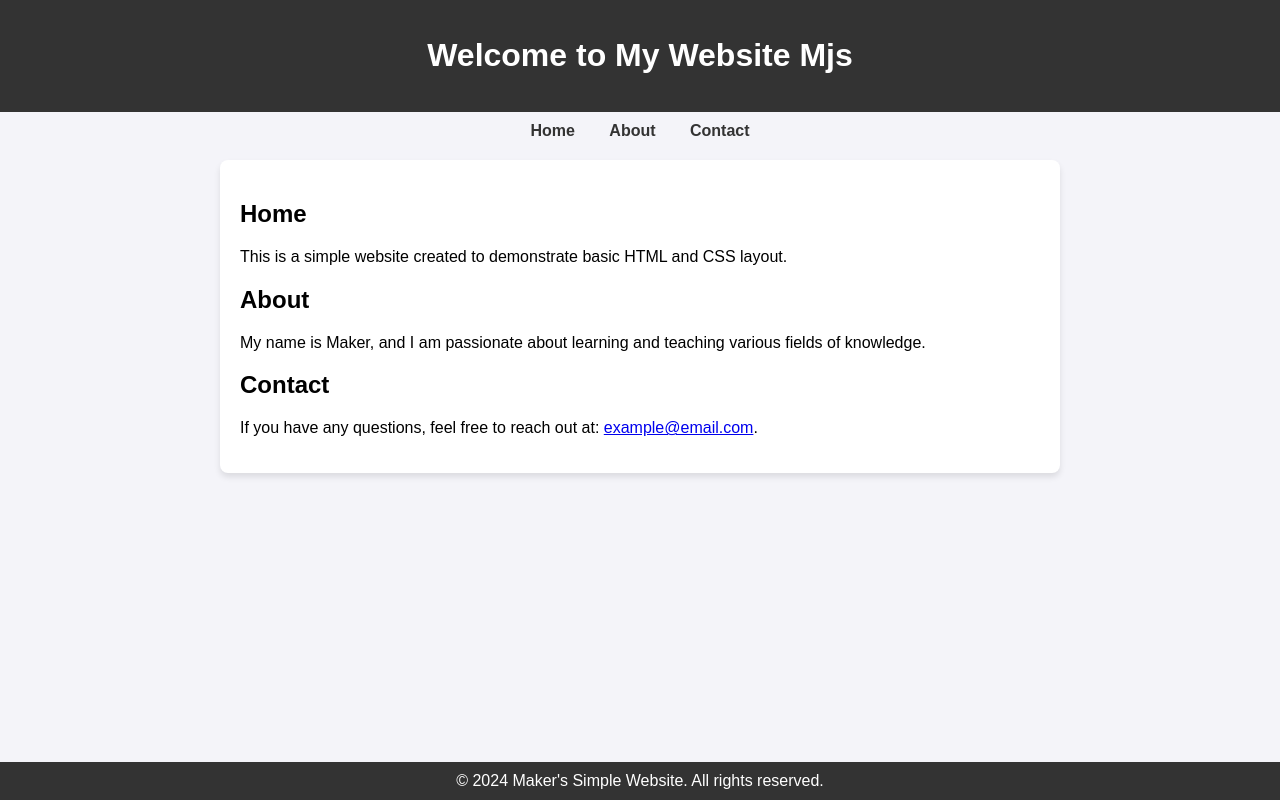
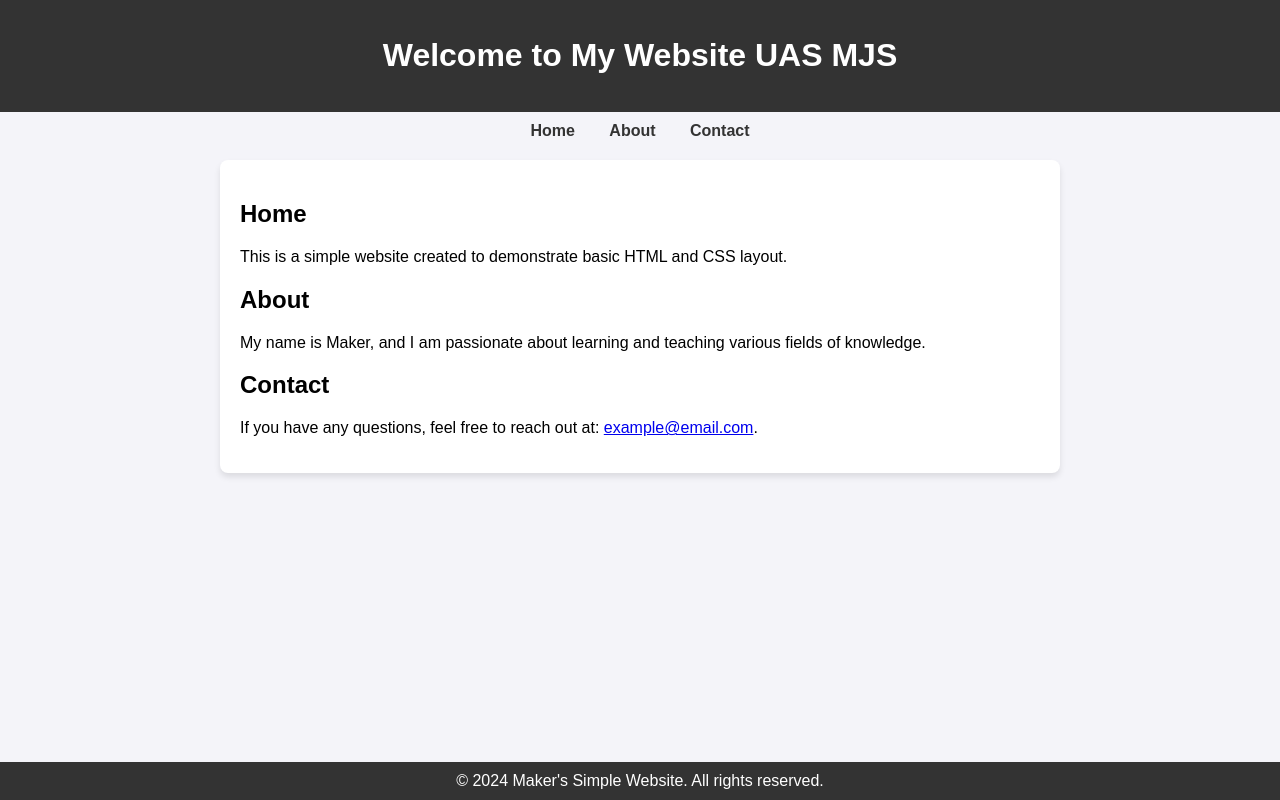
Before and after one commit to sunartiasih23/mjs9, a plain HTML site: page index.html in a window 1280 px wide. Drawn offline with Linux system fonts and the light colour scheme.

Commit message:
Update index.html

```diff
--- a/index.html
+++ b/index.html
@@ -51,7 +51,7 @@
 </head>
 <body>
     <header>
-        <h1>Welcome to My Website Mjs</h1>
+        <h1>Welcome to My Website UAS MJS</h1>
     </header>
 
     <nav>
```
